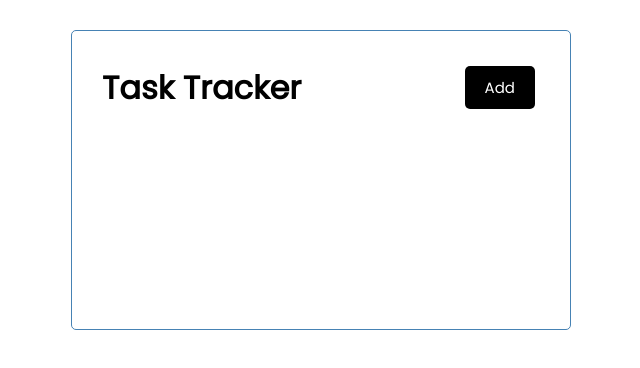
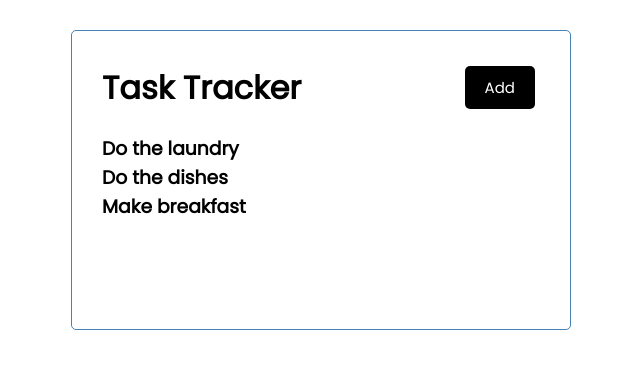
Before and after one commit to joaocorner/task-tracker, a React (Create React App) app: page / in a window 1280 px wide. Shown: the top 368 px of the page, without its empty margins (319-959 px from the left). Built offline with nearby package versions, Linux system fonts and the light colour scheme.

Commit message:
adding an array, passing the values by map and key

```diff
--- a/src/App.js
+++ b/src/App.js
@@ -1,11 +1,13 @@
 //import React from "react"; // if you are using class instead of function
 
 import Header from "./components/Header";
+import Tasks from "./components/Tasks";
 
 function App() {
   return (
     <div className="container">
       <Header />{/* if you remove the title(title:"blablabla"), it will show the default title */}
+      <Tasks />
     </div>
   );
 }
--- /dev/null
+++ b/src/components/Tasks.js
@@ -0,0 +1,32 @@
+const tasks = [
+    {
+        id: 1,
+        text: 'Do the laundry',
+        day: 'Feb 5th at 5:00pm',
+        reminder: true,
+    },
+    {
+        id: 2,
+        text: 'Do the dishes',
+        day: 'Feb 7th at 1:00pm',
+        reminder: true,
+    },
+    {
+        id: 3,
+        text: 'Make breakfast',
+        day: 'Feb 8th at 8:30am',
+        reminder: false,
+    }
+]
+
+const Tasks = () => {
+    return (
+        <>
+            {tasks.map((task) => (
+                <h3 key={task.id}>{task.text}</h3>// key is used to identify each element in an array. It's used in parent components.
+            ))}
+        </>
+    )
+}
+
+export default Tasks
```
